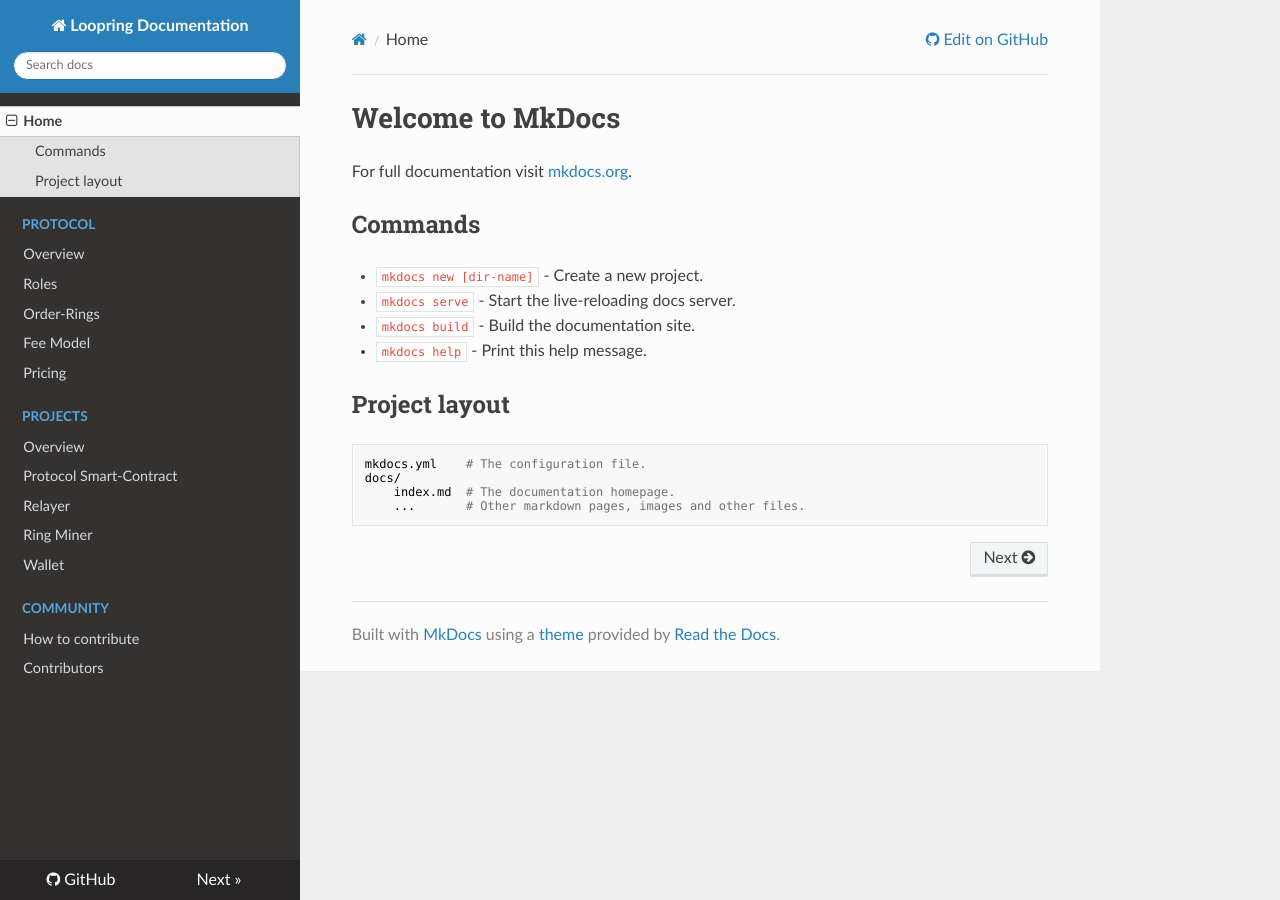
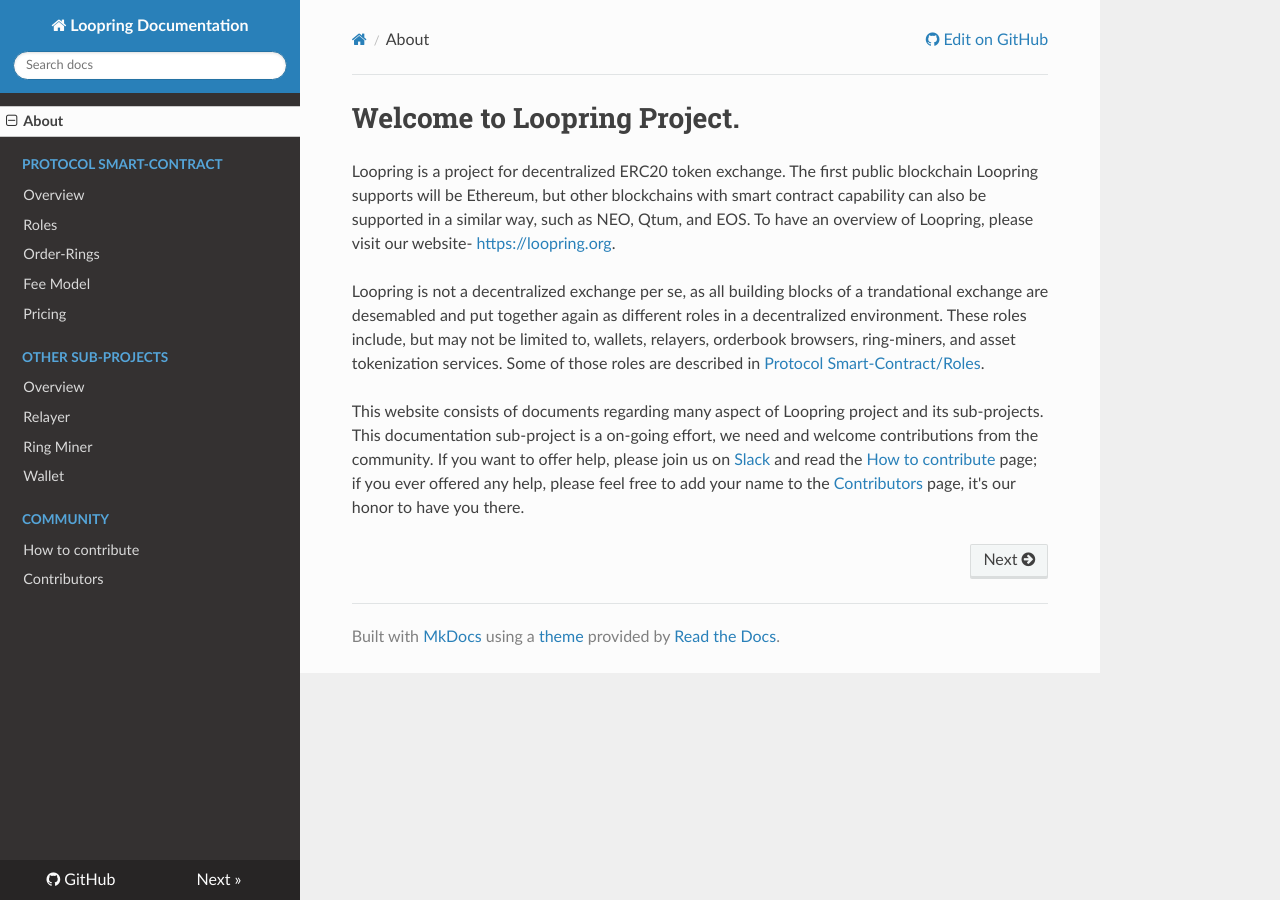
Before and after one commit to mfinestone/documents, an MkDocs documentation site: the page built from docs/index.md, in a window 1280 px wide. Built offline with MkDocs 1.6.1, drawn with Linux system fonts in a browser that asks for light colours; nearby versions of some CDN libraries; old or Windows-style settings are respelled for this version of MkDocs.

Commit message:
edit about page

```diff
--- a/docs/index.md
+++ b/docs/index.md
@@ -1,17 +1,7 @@
-# Welcome to MkDocs
+# Welcome to Loopring Project.
 
-For full documentation visit [mkdocs.org](http://mkdocs.org).
+Loopring is a project for decentralized ERC20 token exchange. The first public blockchain Loopring supports will be Ethereum, but other blockchains with smart contract capability can also be supported in a similar way, such as NEO, Qtum, and EOS. To have an overview of Loopring, please visit our website- [https://loopring.org](https://loopring.org).
 
-## Commands
+Loopring is not a decentralized exchange per se, as all building blocks of a trandational exchange are desemabled and put together again as different roles in a decentralized environment. These roles include, but may not be limited to, wallets, relayers, orderbook browsers, ring-miners, and asset tokenization services. Some of those roles are described in [Protocol Smart-Contract/Roles](protocol/roles.md).
 
-* `mkdocs new [dir-name]` - Create a new project.
-* `mkdocs serve` - Start the live-reloading docs server.
-* `mkdocs build` - Build the documentation site.
-* `mkdocs help` - Print this help message.
-
-## Project layout
-
-    mkdocs.yml    # The configuration file.
-    docs/
-        index.md  # The documentation homepage.
-        ...       # Other markdown pages, images and other files.
+This website consists of documents regarding many aspect of Loopring project and its sub-projects. This documentation sub-project is a on-going effort, we need and welcome contributions from the community. If you want to offer help, please join us on [Slack](https://loopring.now.sh/) and read the [How to contribute](community/how-to-contribute.md) page; if you ever offered any help, please feel free to add your name to the [Contributors](community/contributors.md) page, it's our honor to have you there.
--- a/mkdocs.yml
+++ b/mkdocs.yml
@@ -4,16 +4,15 @@
 repo_url: https://github.com/Loopring/documents
 site_description: Loopring - Decentralized Token Exchange Protocol
 pages:
-    - Home: index.md
-    - Protocol:
+    - About: index.md
+    - Protocol Smart-Contract:
         - 'Overview': protocol/overview.md
         - 'Roles': protocol/roles.md
         - 'Order-Rings': protocol/ring.md
         - 'Fee Model': protocol/fee.md
         - 'Pricing': protocol/pricing.md
-    - Projects:
+    - Other Sub-Projects:
         - 'Overview': projects/overview.md
-        - 'Protocol Smart-Contract': projects/protocol.md
         - 'Relayer': projects/relayer.md
         - 'Ring Miner': projects/ringminer.md
         - 'Wallet': projects/wallet.md
```
Also changed, not shown: docs/projects/protocol.md (deleted, +0 -67 lines).
